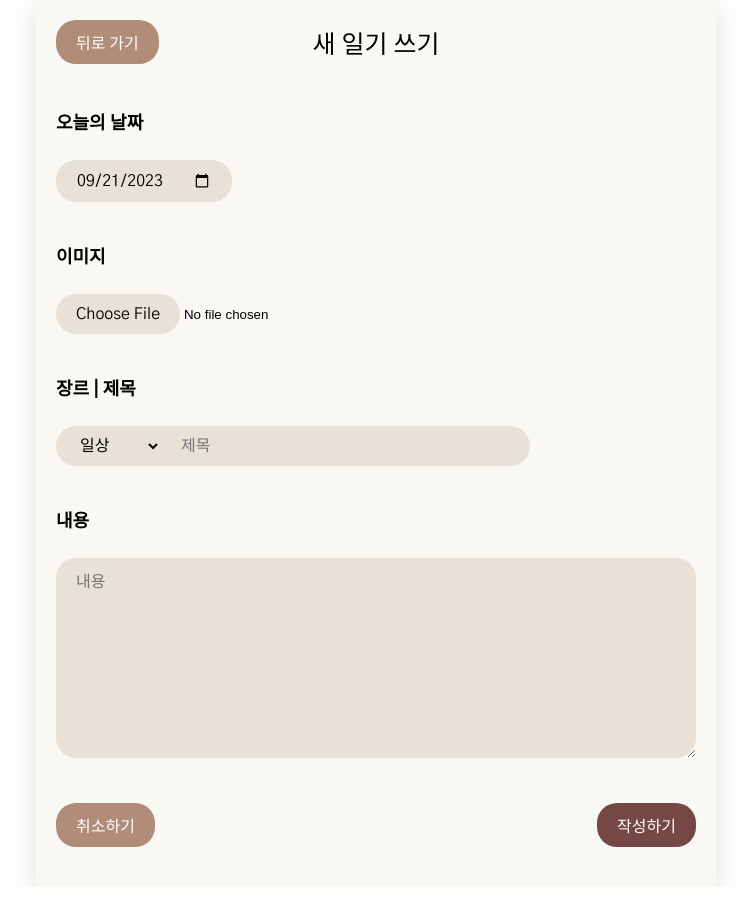
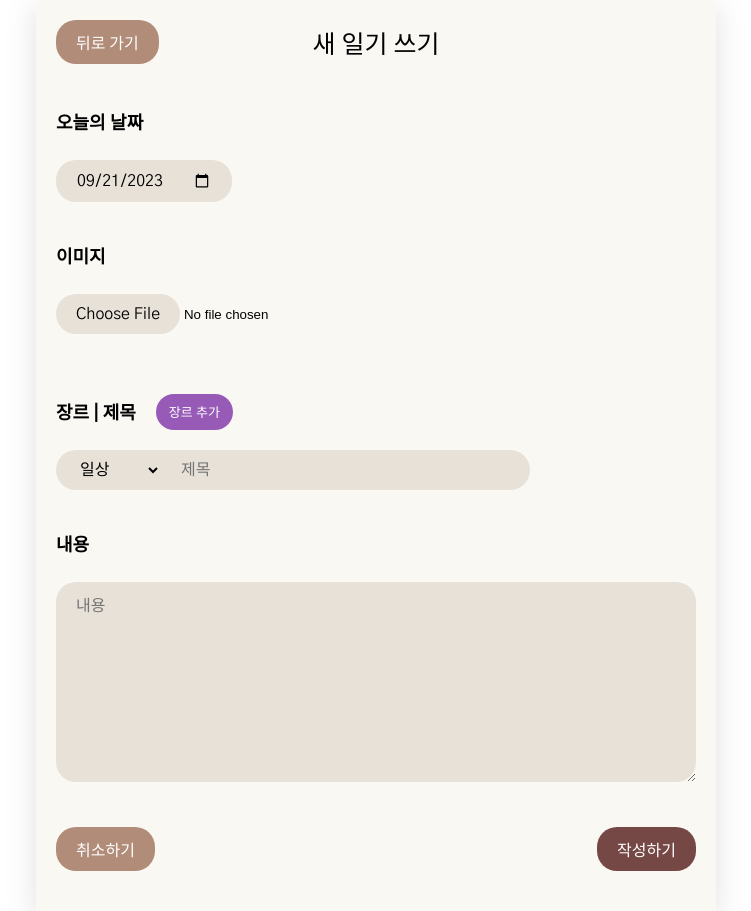
Before and after one commit to Yoonyesol/Dream_note, a React (Create React App) app: page /new in a window 1280 px wide. Shown: the whole page, without its empty margins (264-1015 px from the left). Before the commit the page ends 887 px from the top, so only its background shows below. Built offline with nearby package versions, Linux system fonts and the light colour scheme.

Commit message:
:sparkles:사용자 장르 추가/삭제 기능 구현

```diff
--- a/src/components/Button.css
+++ b/src/components/Button.css
@@ -27,6 +27,7 @@
 .Button.plus {
   background-color: #975ab7;
   color: white;
+  padding: 8px 13px;
 
-  font-size: 14px;
+  font-size: 13px;
 }
--- a/src/diary/DiaryEditor.css
+++ b/src/diary/DiaryEditor.css
@@ -35,6 +35,18 @@ input[type="file"]::file-selector-button,
   border-radius: 20px;
 }
 
+.h4-genre-wrapper {
+  display: flex;
+  position: relative;
+}
+
+.h4-genre-wrapper button {
+  position: absolute;
+  margin-left: 20px;
+  top: 50%;
+  transform: translateY(-50%);
+}
+
 .genre-title-wrapper select {
   border-radius: 20px 0 0 20px;
   height: 40px;
--- a/src/diary/DiaryEditor.js
+++ b/src/diary/DiaryEditor.js
@@ -11,6 +11,16 @@ const getStringDate = (date) => {
   return date.toISOString().slice(0, 10);
 };
 
+// const genreList = [
+//   { value: "일상", name: "일상" },
+//   { value: "판타지", name: "판타지" },
+//   { value: "액션", name: "액션" },
+//   { value: "모험", name: "모험" },
+//   { value: "호러", name: "호러" },
+// ];
+
+const genreList = ["일상", "판타지", "액션", "모험", "호러"];
+
 const DiaryEditor = ({ isEdit, originData }) => {
   const { onCreate, onEdit, onRemove } = useContext(DiaryContext);
 
@@ -19,19 +29,25 @@ const DiaryEditor = ({ isEdit, originData }) => {
   const [genre, setGenre] = useState("일상");
   const [title, setTitle] = useState("");
   const [content, setContent] = useState("");
+  const [genreEditorShown, setGenreEditorShown] = useState(false);
+  const [inputData, setInputData] = useState("");
+  const [userGenre, setUserGenre] = useState([]);
 
   const imgRef = useRef();
   const titleRef = useRef();
   const contentRef = useRef();
+  const userGenreRef = useRef();
   const navigate = useNavigate();
 
-  const genreList = [
-    { value: "일상", name: "일상" },
-    { value: "판타지", name: "판타지" },
-    { value: "액션", name: "액션" },
-    { value: "모험", name: "모험" },
-    { value: "호러", name: "호러" },
-  ];
+  useEffect(() => {
+    const localData = localStorage.getItem("dreamNoteGenre");
+    if (!localData) {
+      setUserGenre(genreList);
+      localStorage.setItem("dreamNoteGenre", JSON.stringify(genreList));
+    } else {
+      setUserGenre(JSON.parse(localData));
+    }
+  }, []);
 
   const setImgHandler = () => {
     const imgfile = imgRef.current.files[0];
@@ -58,6 +74,31 @@ const DiaryEditor = ({ isEdit, originData }) => {
       onEdit(originData.id, date, img, genre, title, content);
     }
     navigate("/", { replace: true });
+  };
+
+  const genreEditroHandler = () => {
+    setGenreEditorShown((prev) => !prev);
+  };
+
+  const addGenreHandler = () => {
+    if (inputData !== "") {
+      const genreArr = [...userGenre];
+      if (!genreArr.some((it) => it === inputData)) {
+        genreArr.push(inputData);
+        setUserGenre(genreArr);
+        setInputData("");
+        userGenreRef.current.value = null;
+        localStorage.setItem("dreamNoteGenre", JSON.stringify(genreArr));
+      }
+    }
+  };
+
+  const removeGenreHandler = (value) => {
+    if (value !== "일상" && value !== genre) {
+      const genreArr = userGenre.filter((it) => it !== value);
+      setUserGenre(genreArr);
+      localStorage.setItem("dreamNoteGenre", JSON.stringify(genreArr));
+    }
   };
 
   const removeHandler = () => {
@@ -114,13 +155,43 @@ const DiaryEditor = ({ isEdit, originData }) => {
           )}
         </section>
         <section>
-          <h4>장르 | 제목</h4>
+          <div className="h4-genre-wrapper">
+            <h4>장르 | 제목</h4>
+            <div className="content-add-btn">
+              <Button
+                type={"plus"}
+                text="장르 추가"
+                onClick={genreEditroHandler}
+              />
+            </div>
+          </div>
+          {genreEditorShown && (
+            <div className="genre-editor">
+              <input
+                placeholder="장르"
+                ref={userGenreRef}
+                onChange={(e) => setInputData(e.target.value)}
+              />
+              <Button type={"plus"} text="+" onClick={addGenreHandler} />
+
+              {userGenre.map((it, idx) => (
+                <li key={idx} value={it}>
+                  {it}
+                  <Button
+                    type={"plus"}
+                    text="x"
+                    onClick={() => removeGenreHandler(it)}
+                  />
+                </li>
+              ))}
+            </div>
+          )}
           <div className="genre-title-wrapper">
             <div className="genre-wrapper">
               <select value={genre} onChange={(e) => setGenre(e.target.value)}>
-                {genreList.map((it, idx) => (
-                  <option key={idx} value={it.value}>
-                    {it.name}
+                {userGenre.map((it, idx) => (
+                  <option key={idx} value={it}>
+                    {it}
                   </option>
                 ))}
               </select>
```
